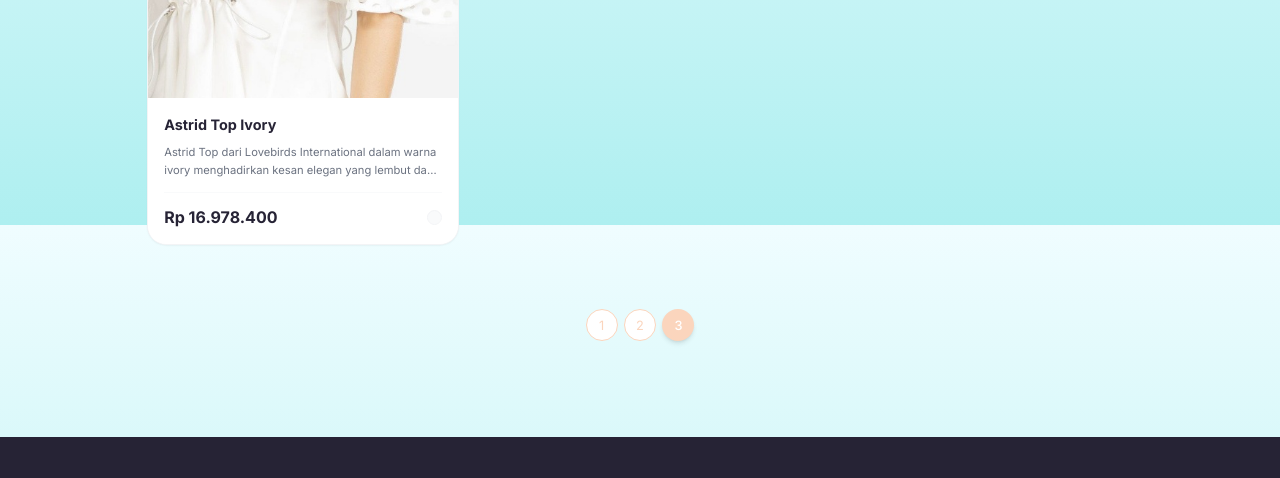
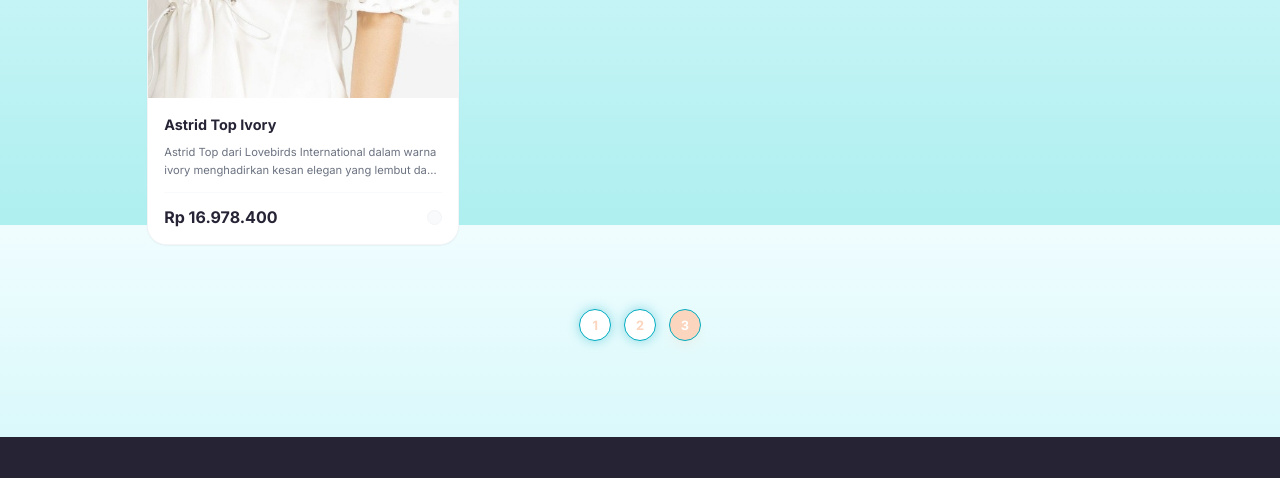
Before and after one commit to gregorius-sergio/kelompok-5-E-Commerce, a website: page page3.html in a window 1280 px wide. Shown: the part 1055-1533 px from the top of the page. Drawn offline with nearby package versions, Linux system fonts and the light colour scheme; some icons are missing.

Commit message:
Final Polish: Cyan Glowing Pagination Edges and Hero Button Update

```diff
--- a/page3.html
+++ b/page3.html
@@ -61,6 +61,17 @@
             color: white;
             box-shadow: 0 0 20px rgba(0, 172, 193, 0.6);
             transition: all 0.3s ease;
+        }
+
+        .btn-pagination-glow {
+            border: 2px solid #00ACC1 !important;
+            box-shadow: 0 0 15px rgba(0, 172, 193, 0.4);
+            transition: all 0.3s ease;
+        }
+
+        .btn-pagination-glow:hover {
+            box-shadow: 0 0 25px rgba(0, 172, 193, 0.7);
+            transform: scale(1.05);
         }
     </style>
 </head>
@@ -144,13 +155,13 @@
         </div>
 
         <!-- PAGINATION -->
-        <div class="flex justify-center items-center mt-20 gap-2">
+        <div class="flex justify-center items-center mt-20 gap-4">
             <a href="index.html"
-                class="w-10 h-10 flex items-center justify-center rounded-full bg-white border-2 border-primary text-primary hover:bg-cyan-50 transition-colors">1</a>
+                class="w-10 h-10 flex items-center justify-center rounded-full bg-white text-primary font-bold transition-colors btn-pagination-glow">1</a>
             <a href="page2.html"
-                class="w-10 h-10 flex items-center justify-center rounded-full bg-white border-2 border-primary text-primary hover:bg-cyan-50 transition-colors">2</a>
+                class="w-10 h-10 flex items-center justify-center rounded-full bg-white text-primary font-bold transition-colors btn-pagination-glow">2</a>
             <a href="page3.html"
-                class="w-10 h-10 flex items-center justify-center rounded-full bg-primary text-white font-medium shadow-md">3</a>
+                class="w-10 h-10 flex items-center justify-center rounded-full bg-primary text-white font-bold shadow-lg shadow-primary/20 btn-pagination-glow">3</a>
         </div>
     </main>
 
```
Also changed, not shown: index.html (+15 -4 lines), page2.html (+4 -4 lines).
